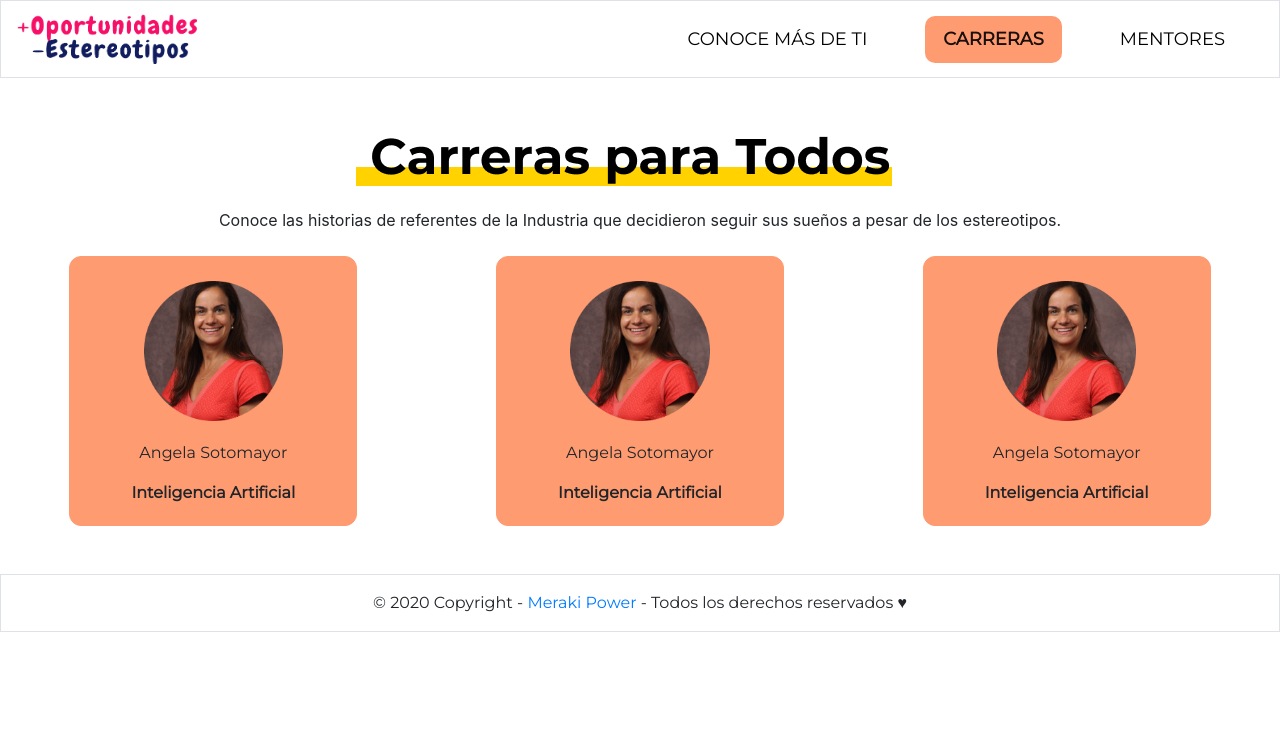
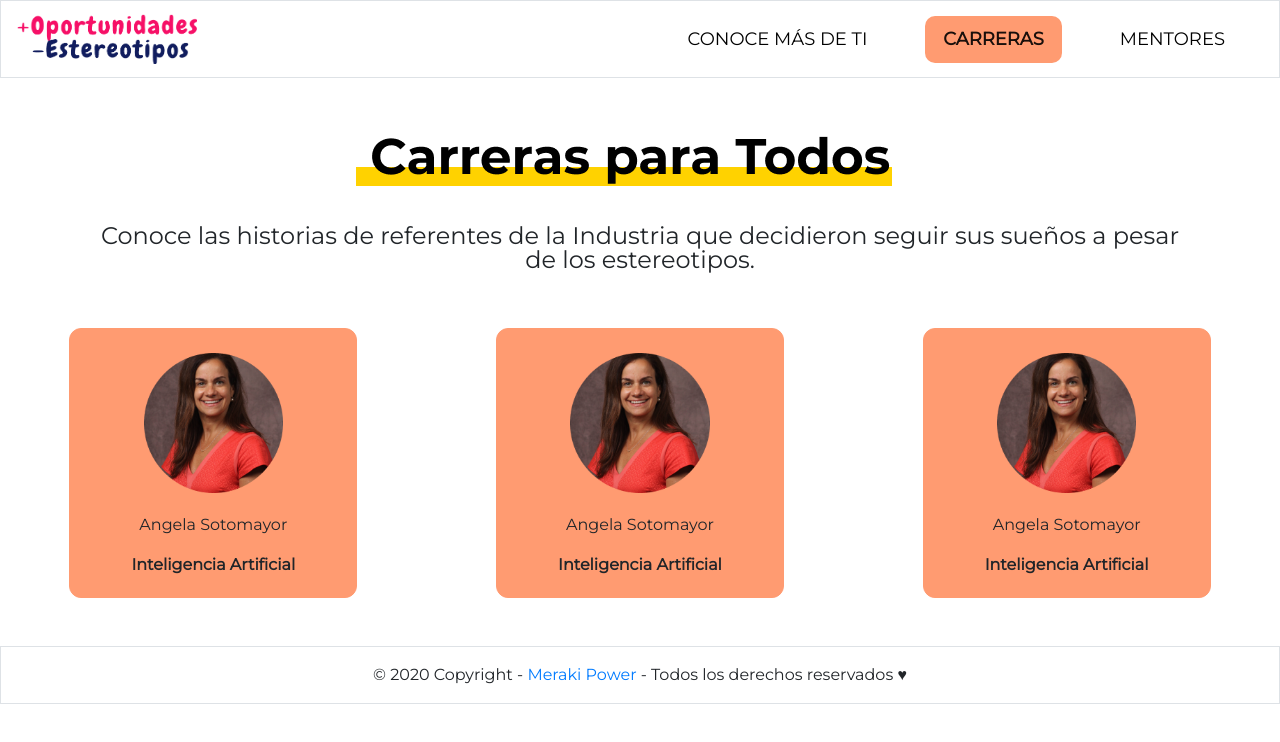
Before and after one commit to omairapalacios/hdl2020, an Angular app: page /carreras in a window 1280 px wide. Shown: the top 742 px of the page. Built offline with nearby package versions, Linux system fonts and the light colour scheme.

Commit message:
add styles in carreras component

```diff
--- a/src/app/components/carreras/carreras.component.html
+++ b/src/app/components/carreras/carreras.component.html
@@ -1,6 +1,6 @@
-<div class="container text-center mt-5">
+<div class="container text-center mt-5 mb-5">
   <img src="../../../assets/img/headline.png" class="portada w-95" alt="" />
-  <p>
+  <p class="text mt-3">
     Conoce las historias de referentes de la Industria que decidieron seguir sus
     sueños a pesar de los estereotipos.
   </p>
--- a/src/app/components/carreras/carreras.component.scss
+++ b/src/app/components/carreras/carreras.component.scss
@@ -1,9 +1,16 @@
-.portada{
-    @media (max-width: 800px) {
-        width: 100%;
-        }
+.portada {
+  @media (max-width: 800px) {
+    width: 100%;
+  }
 }
-.row{
-    margin-left: 0px !important;
-    margin-right: 0px !important;
+.row {
+  margin-left: 0px !important;
+  margin-right: 0px !important;
 }
+.text {
+  font-family: Montserrat;
+  font-style: normal;
+  font-weight: 500;
+  font-size: 1.5rem;
+  line-height: 100%;
+}
```
